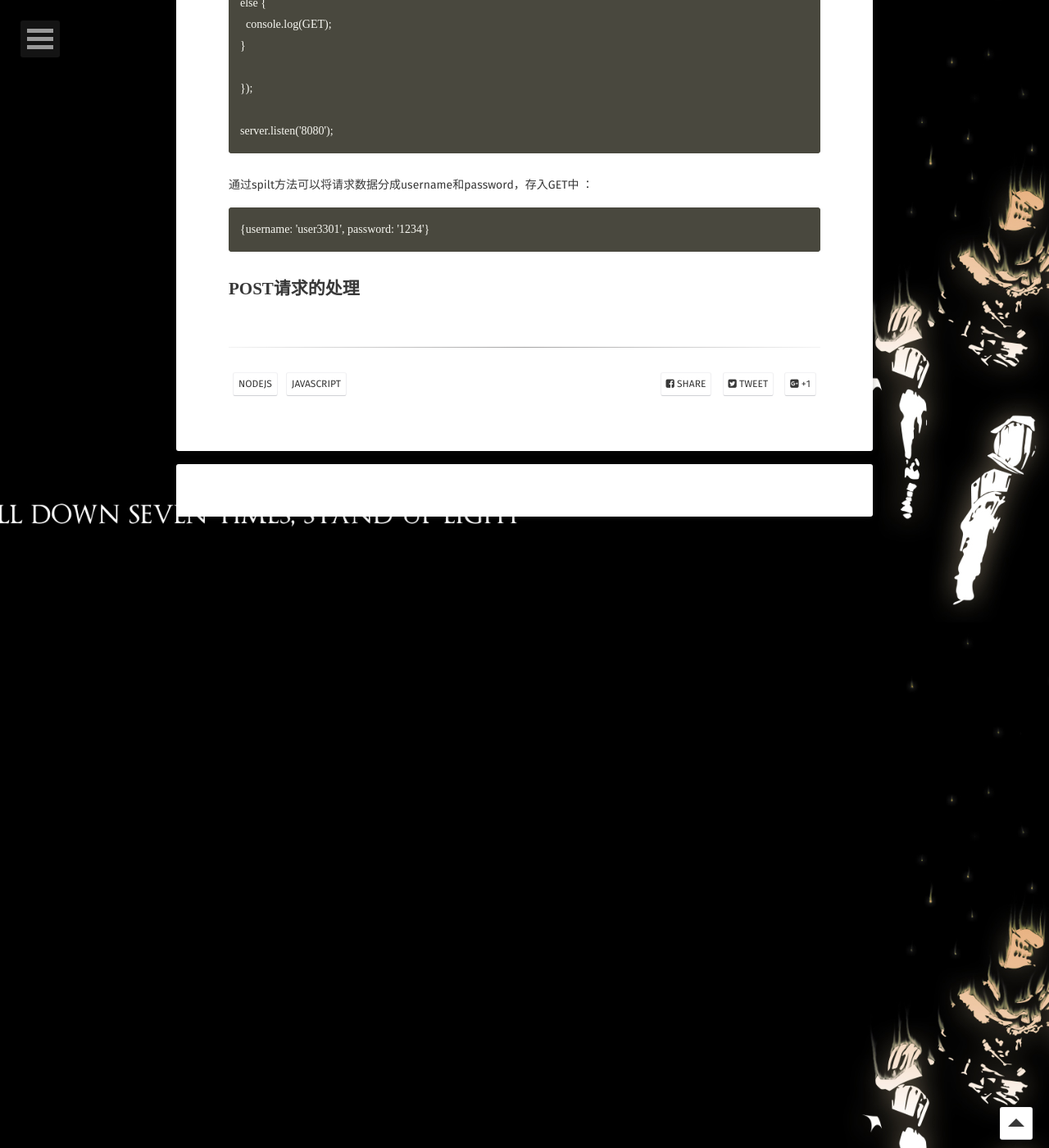
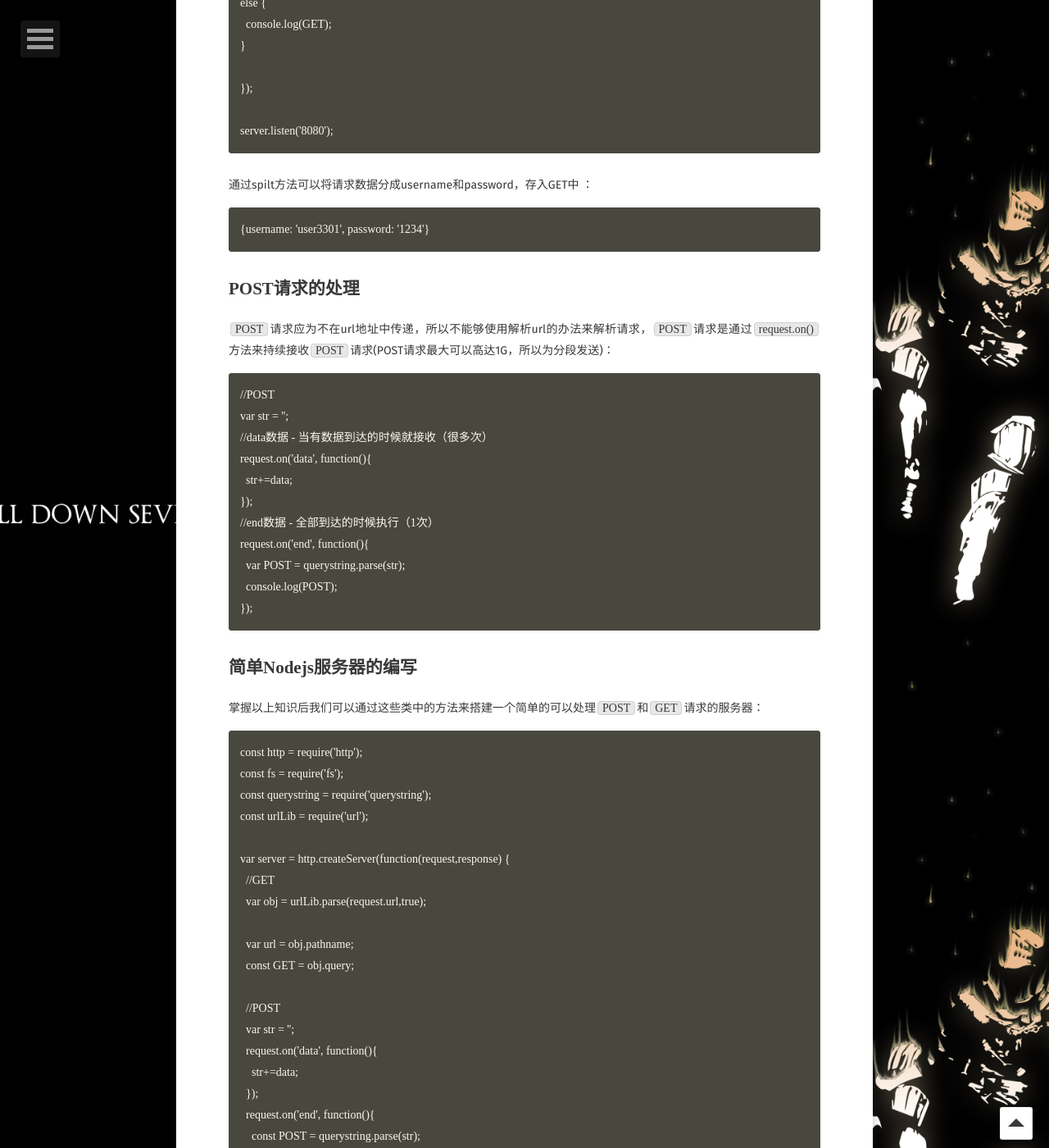
Before and after one commit to user3301/user3301.github.io, a Jekyll site: the page built from _posts/2017-08-05-Nodejs-Learning.md, in a window 1280 px wide and 1400 px high, scrolled down 4641 px. Shown: the whole window at 82% size. Built offline with Jekyll 4.4.1, drawn with Linux system fonts in a browser that asks for light colours; some web fonts are replaced; comment, search, counter and statistics services are not loaded; some of the changed text lies outside the part shown.

Commit message:
Update 2017-08-05-Nodejs-Learning.md

````diff
--- a/_posts/2017-08-05-Nodejs-Learning.md
+++ b/_posts/2017-08-05-Nodejs-Learning.md
@@ -158,3 +158,64 @@ server.listen('8080');
 ```
 
 ## `POST`请求的处理
+`POST`请求应为不在url地址中传递，所以不能够使用解析url的办法来解析请求，`POST`请求是通过`request.on()`方法来持续接收`POST`请求(POST请求最大可以高达1G，所以为分段发送)：
+
+```
+//POST
+var str = '';
+//data数据 - 当有数据到达的时候就接收（很多次）
+request.on('data', function(){
+  str+=data;
+});
+//end数据 - 全部到达的时候执行（1次）
+request.on('end', function(){
+  var POST = querystring.parse(str);
+  console.log(POST);
+});
+```
+
+## 简单`Nodejs`服务器的编写
+掌握以上知识后我们可以通过这些类中的方法来搭建一个简单的可以处理`POST`和`GET`请求的服务器：
+
+```
+const http = require('http');
+const fs = require('fs');
+const querystring = require('querystring');
+const urlLib = require('url');
+
+var server = http.createServer(function(request,response) {
+  //GET
+  var obj = urlLib.parse(request.url,true);
+
+  var url = obj.pathname;
+  const GET = obj.query;
+
+  //POST
+  var str = '';
+  request.on('data', function(){
+    str+=data;
+  });
+  request.on('end', function(){
+    const POST = querystring.parse(str);
+  });
+
+if(url=='/user') {
+
+}
+else {
+  var fileName = './www' + url;
+  fs.readFile(fileName,function(err,data){
+    if(err) {
+      response.write('404');
+    }
+    else {
+      response.write(data);
+    }
+    response.end();
+  });
+});
+}
+
+
+server.listen('8080');
+```
````
